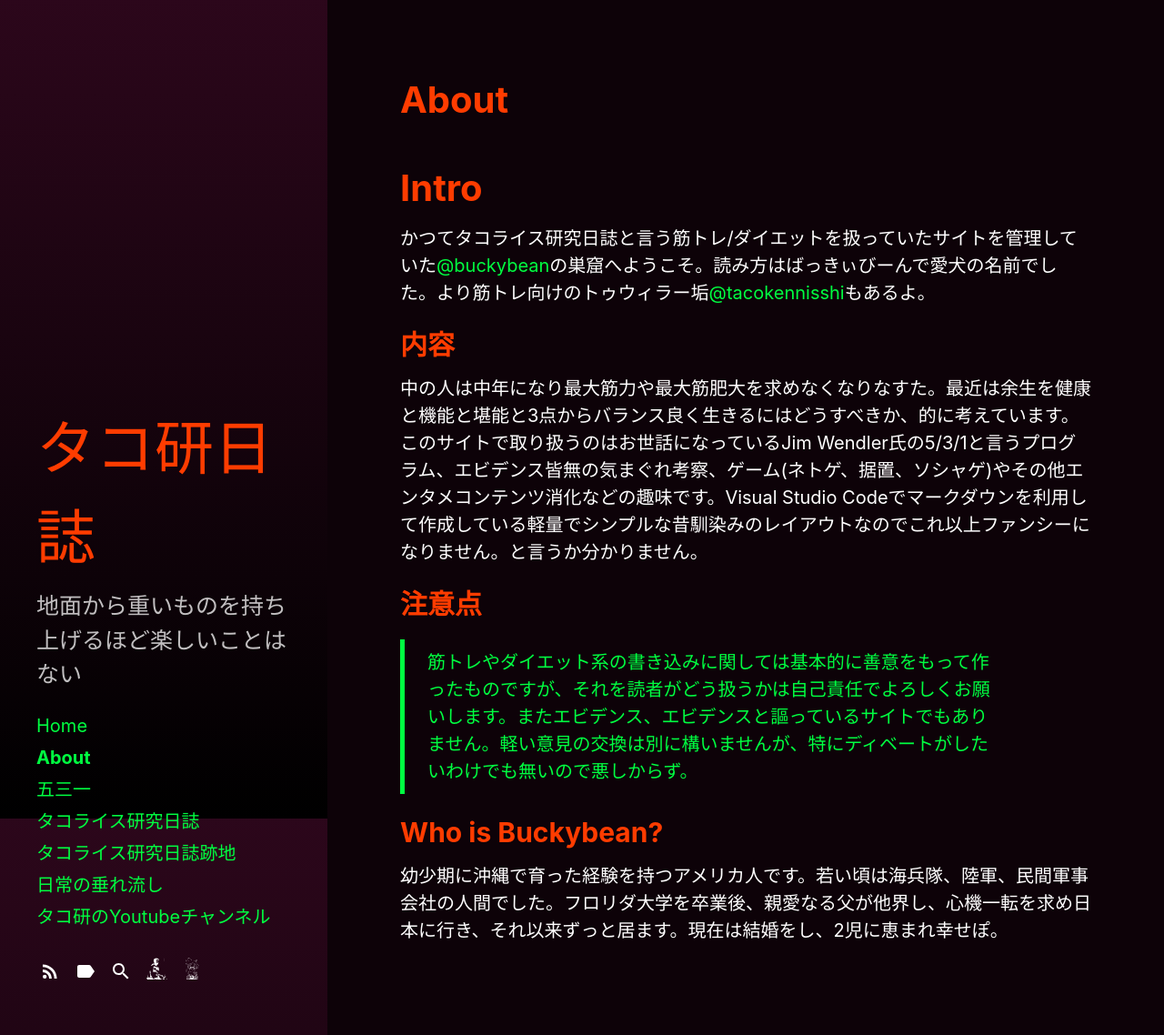
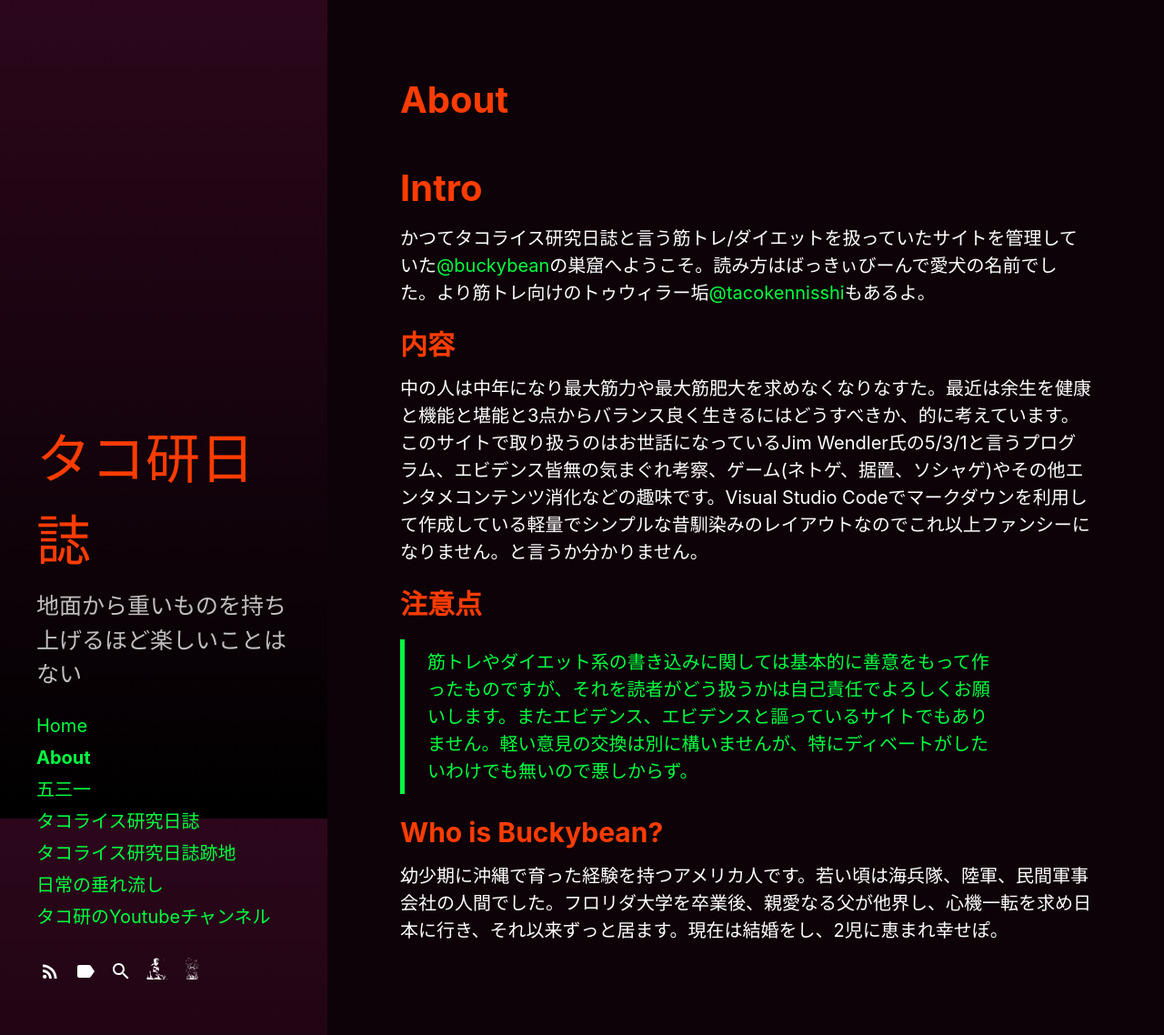
Before and after one commit to buckybean/buckybean.github.io, a Jekyll site: the page built from about.md, in a window 1280 px wide and 1138 px high. Shown: the whole window at 91% size. Built offline with Jekyll 4.4.1, drawn with Linux system fonts in a browser that asks for light colours.

Commit message:
Update _layout.scss

```diff
--- a/_sass/hydeout/_layout.scss
+++ b/_sass/hydeout/_layout.scss
@@ -181,7 +181,7 @@
     }
 
     .site-title {
-      font-size: 3.25rem;
+      font-size: 3rem;
       .back-arrow { display: none; }
     }
 
@@ -230,7 +230,7 @@
     }
 
     > * {
-      max-width: 38rem;
+      max-width: 40rem;
       padding: 0;
     }
   }
```
